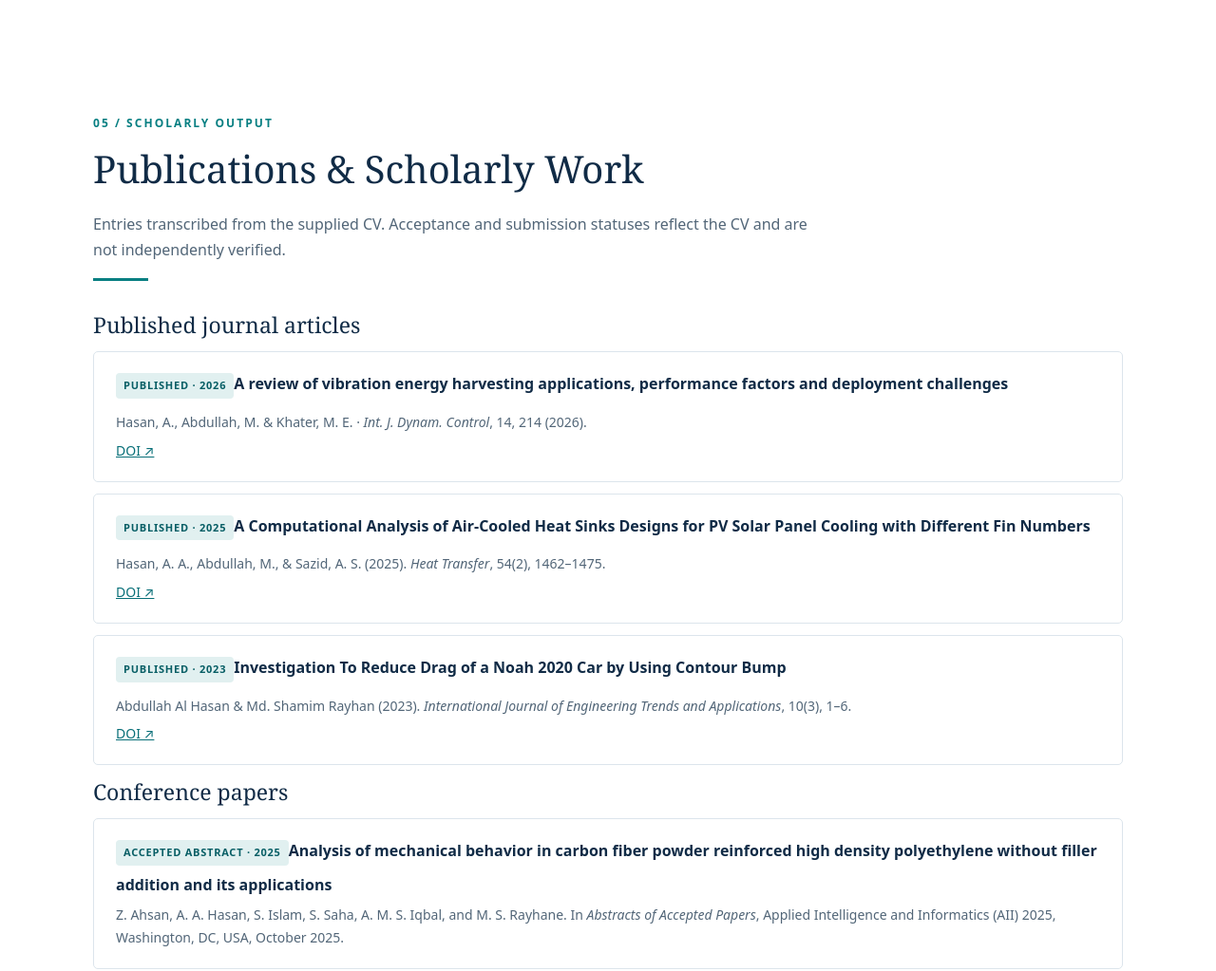
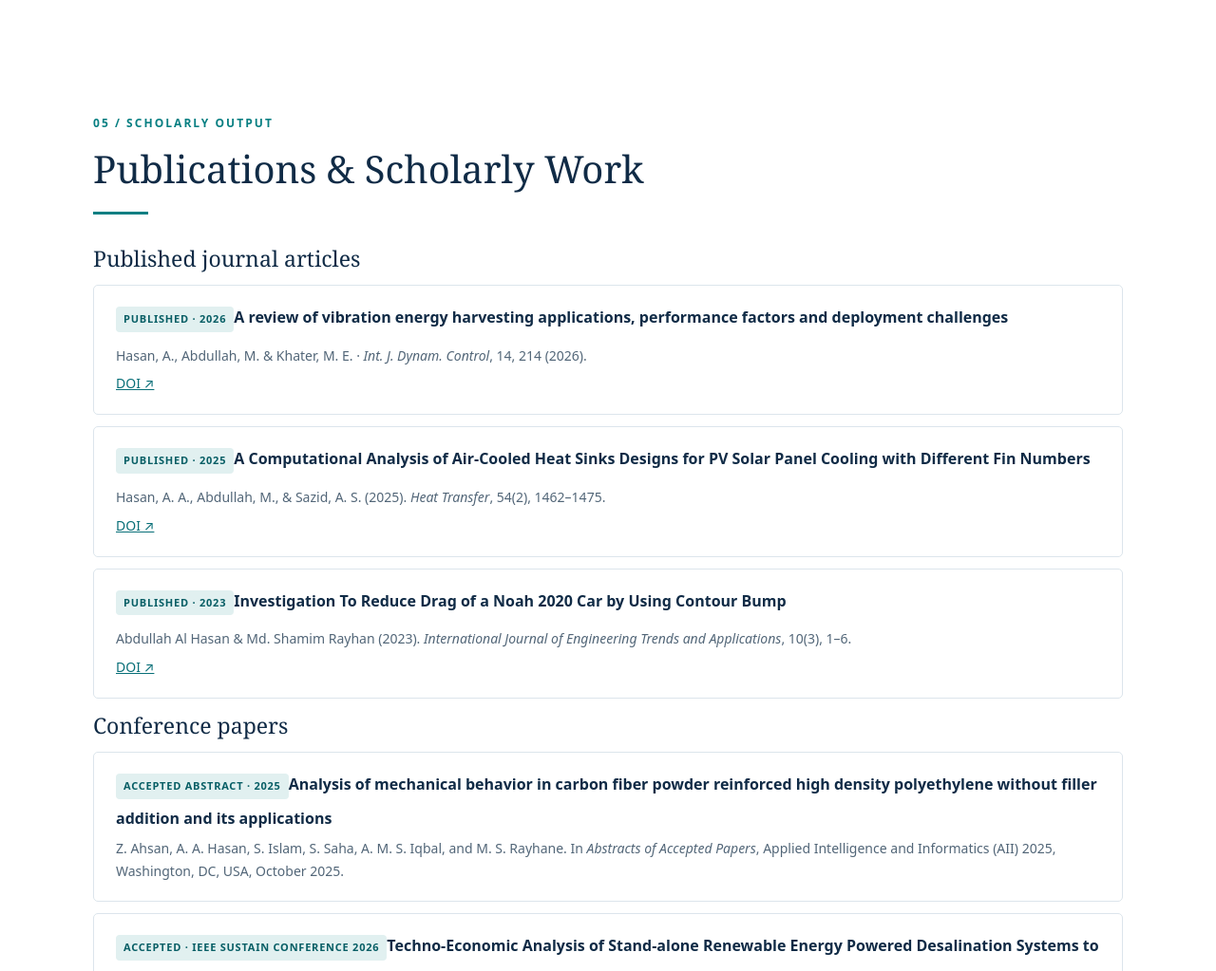
Before and after one commit to alhasankanon43/alhasankanon43.github.io, a plain HTML site: page index.html in a window 1280 px wide. Shown: the part 4060-5083 px from the top of the page at 95% size. Drawn offline with Linux system fonts and the light colour scheme.

Commit message:
Update index.html

```diff
--- a/index.html
+++ b/index.html
@@ -44,7 +44,7 @@
     </div>
   </div>
 </section>
-<section class="section" id="publications"><div class="wrap"><div class="eyebrow">05 / Scholarly output</div><h2>Publications &amp; Scholarly Work</h2><p class="section-intro">Entries transcribed from the supplied CV. Acceptance and submission statuses reflect the CV and are not independently verified.</p><div class="rule"></div><h3>Published journal articles</h3>
+<section class="section" id="publications"><div class="wrap"><div class="eyebrow">05 / Scholarly output</div><h2>Publications &amp; Scholarly Work</h2><div class="rule"></div><h3>Published journal articles</h3>
 <div class="pub"><span class="pill">Published · 2026</span><strong>A review of vibration energy harvesting applications, performance factors and deployment challenges</strong><p>Hasan, A., Abdullah, M. &amp; Khater, M. E. · <em>Int. J. Dynam. Control</em>, 14, 214 (2026).</p><p><a href="https://doi.org/10.1007/s40435-026-02174-2" rel="noopener noreferrer" target="_blank">DOI ↗</a></p></div>
 <div class="pub"><span class="pill">Published · 2025</span><strong>A Computational Analysis of Air-Cooled Heat Sinks Designs for PV Solar Panel Cooling with Different Fin Numbers</strong><p>Hasan, A. A., Abdullah, M., &amp; Sazid, A. S. (2025). <em>Heat Transfer</em>, 54(2), 1462–1475.</p><p><a href="https://doi.org/10.1002/htj.23236" rel="noopener noreferrer" target="_blank">DOI ↗</a></p></div>
 <div class="pub"><span class="pill">Published · 2023</span><strong>Investigation To Reduce Drag of a Noah 2020 Car by Using Contour Bump</strong><p>Abdullah Al Hasan &amp; Md. Shamim Rayhan (2023). <em>International Journal of Engineering Trends and Applications</em>, 10(3), 1–6.</p><p><a href="https://doi.org/10.5281/zenodo.8179415" rel="noopener noreferrer" target="_blank">DOI ↗</a></p></div>
```
